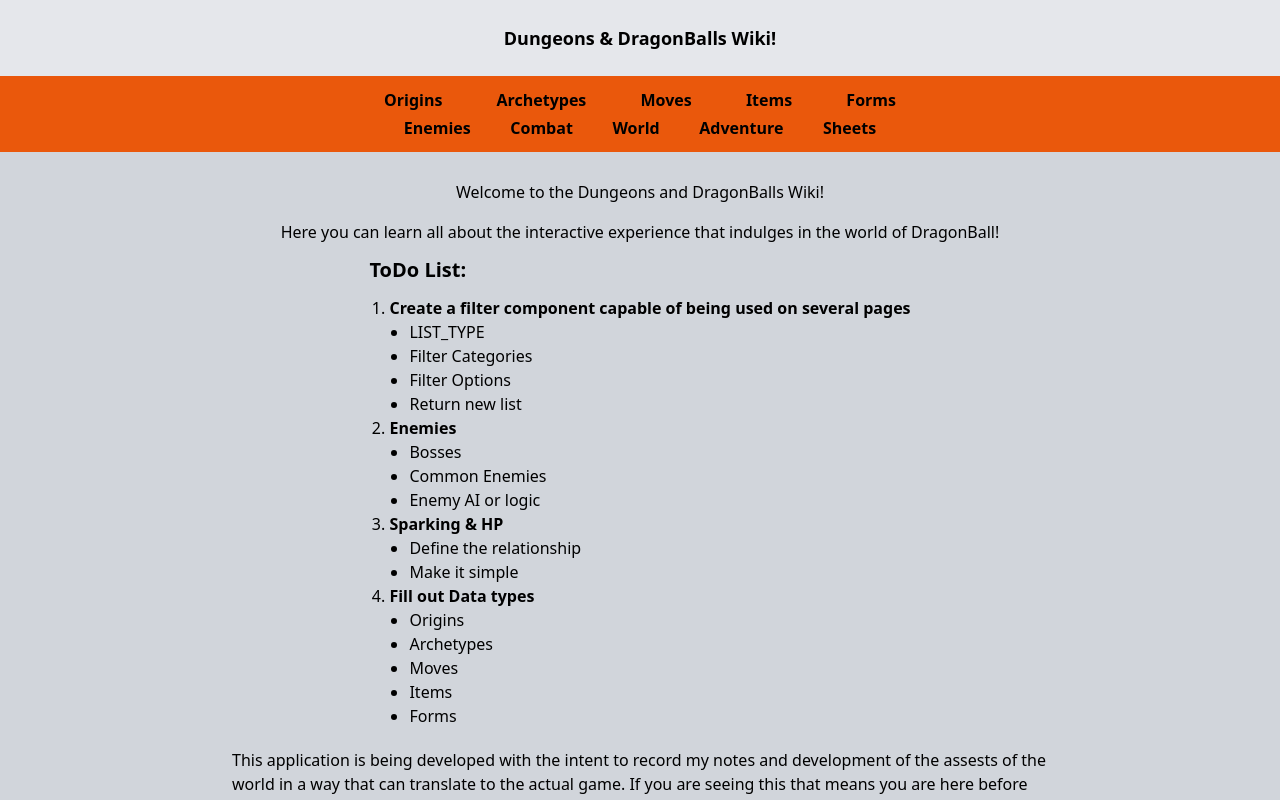
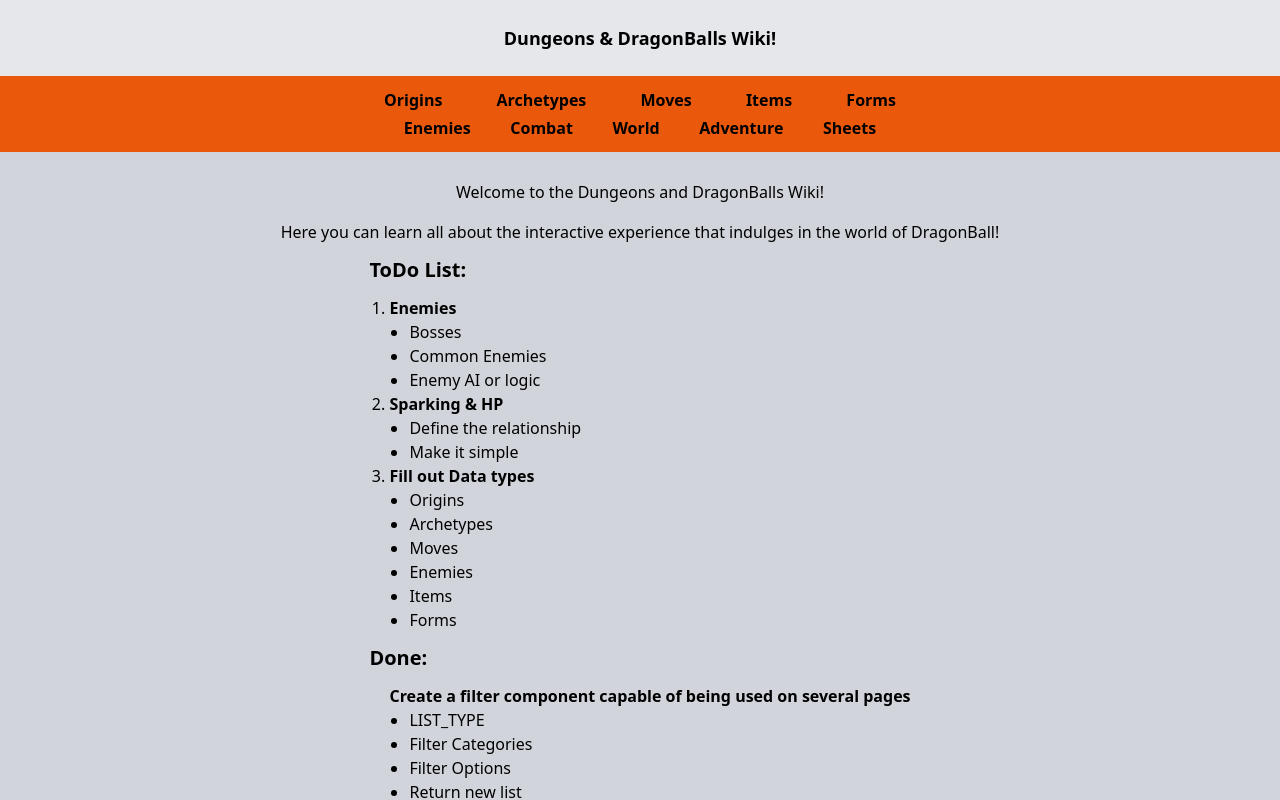
Before and after one commit to KylePep/ddbwiki, a Next.js app: page / in a window 1280 px wide. Shown: the top 800 px of the page. Built offline with nearby package versions, Linux system fonts and the light colour scheme.

Commit message:
updated to do list

```diff
--- a/app/page.tsx
+++ b/app/page.tsx
@@ -21,17 +21,6 @@ export default function Home() {
           <p className="mb-3 text-xl font-bold">ToDo List:</p>
           <ul className="list-decimal">
             <li>
-              <p className="font-bold">
-              Create a filter component capable of being used on several pages
-              </p>
-              <ul className="list-disc">
-                <li>LIST_TYPE</li>
-                <li>Filter Categories</li>
-                <li>Filter Options</li>
-                <li>Return new list</li>
-              </ul>
-            </li>
-            <li>
               <p className="font-bold">Enemies</p>
               <ul className="list-disc">
                 <li>Bosses</li>
@@ -52,8 +41,23 @@ export default function Home() {
                 <li>Origins</li>
                 <li>Archetypes</li>
                 <li>Moves</li>
+                <li>Enemies</li>
                 <li>Items</li>
                 <li>Forms</li>
+              </ul>
+            </li>
+          </ul>
+          <p className="font-bold text-xl my-3">Done:</p>
+          <ul>
+            <li>
+              <p className="font-bold">
+              Create a filter component capable of being used on several pages
+              </p>
+              <ul className="list-disc">
+                <li>LIST_TYPE</li>
+                <li>Filter Categories</li>
+                <li>Filter Options</li>
+                <li>Return new list</li>
               </ul>
             </li>
           </ul>
```
